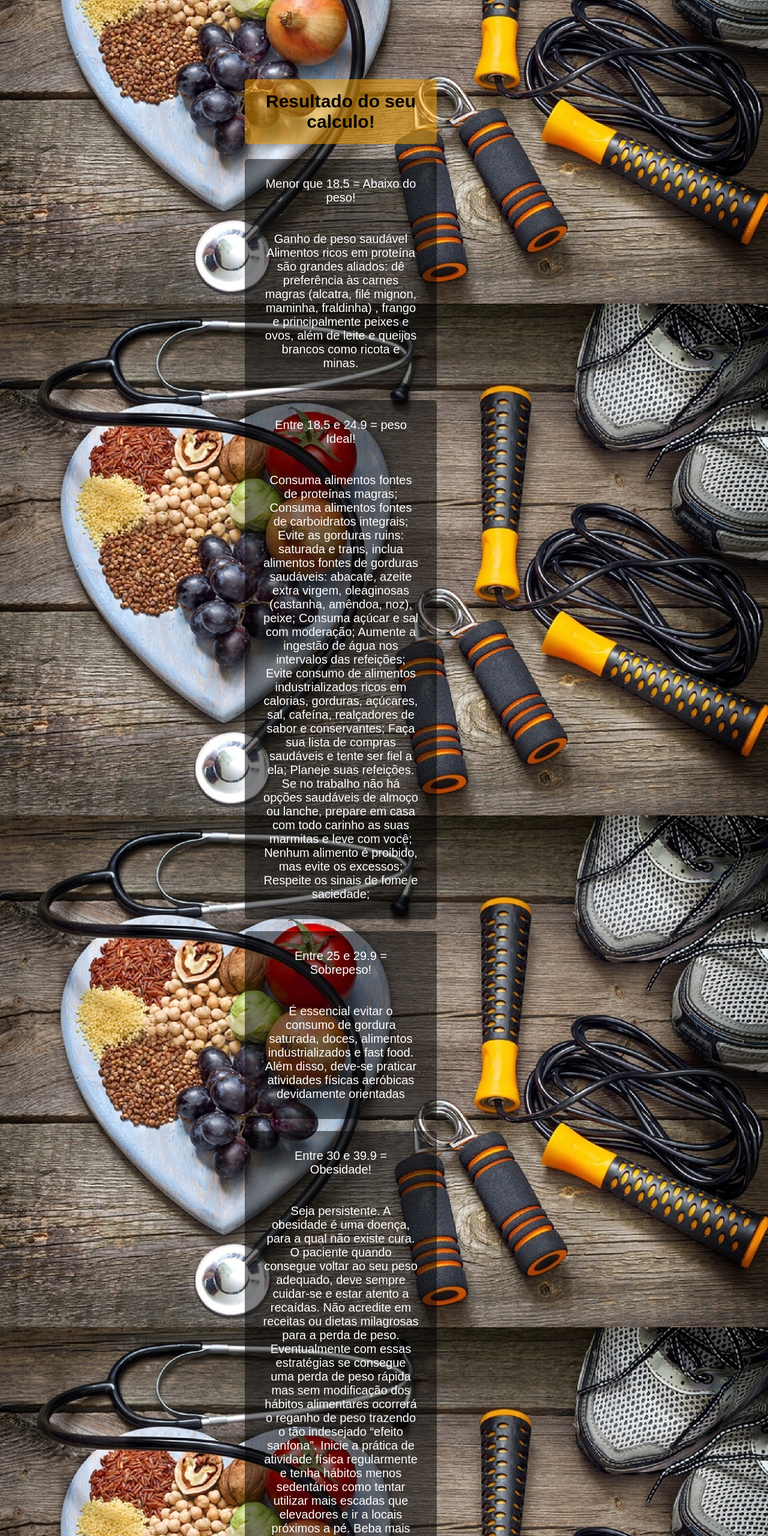
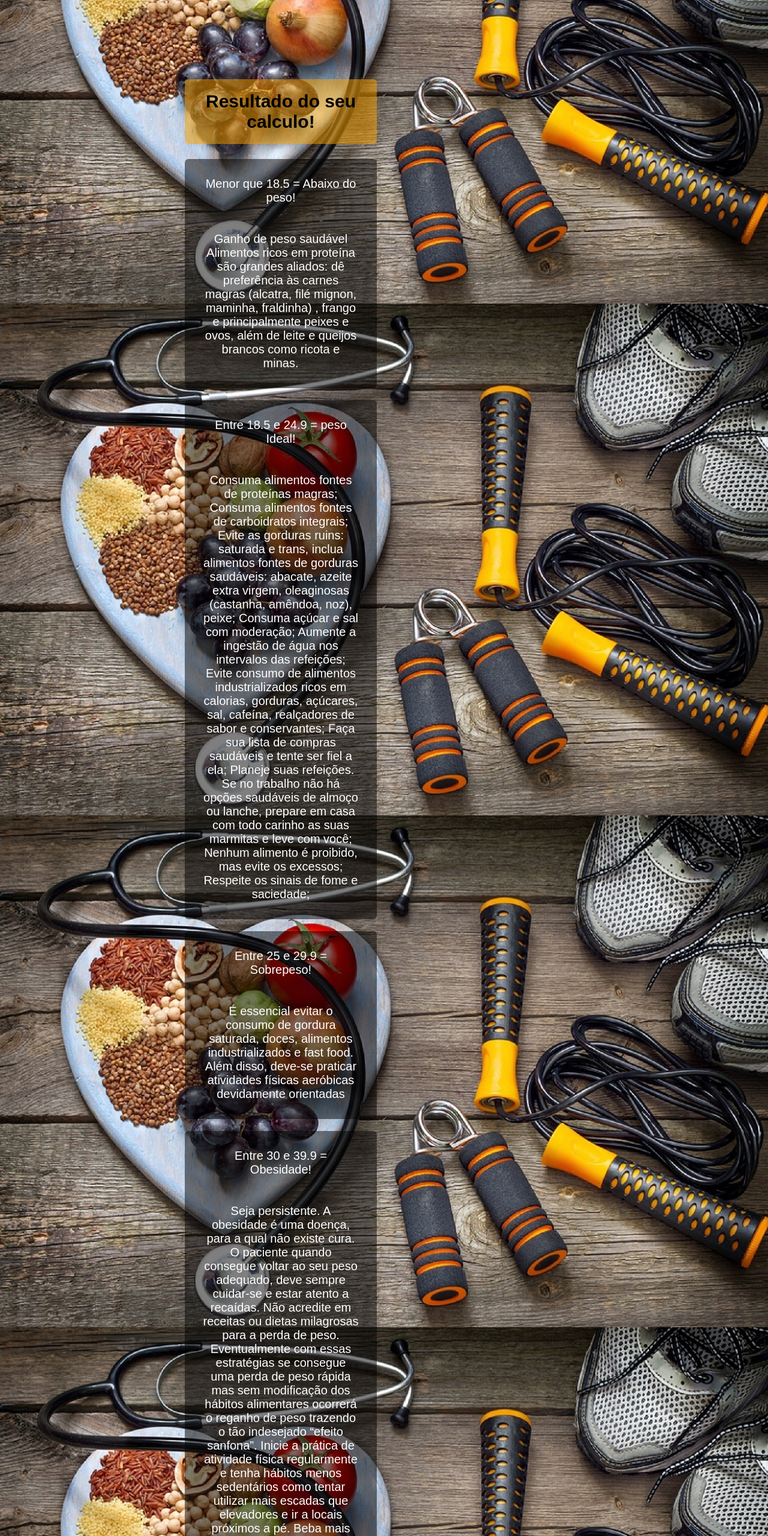
Before and after one commit to welton1986/Calculadora_IMC, a plain HTML site: page index.html in a window 1280 px wide. Shown: the part 1200-3760 px from the top of the page at 60% size. Drawn offline with Linux system fonts and the light colour scheme.

Commit message:
atualizado

```diff
--- a/estilo.css
+++ b/estilo.css
@@ -62,7 +62,7 @@ section p {
 
 footer{
     width: 320px;
-    padding-left: 300px;
+    padding-left:200px;
 }
 
 
@@ -80,7 +80,7 @@ footer p{
 
     text-align: center;
     width: 320px;
-    padding-left: 300px;
+    padding-left:200px;
 }
 
 #resultado h2{
@@ -92,7 +92,7 @@ footer p{
 
 #abaixo{
     width:320px;
-    padding-left: 300px;
+    padding-left:200px;
 }
 
 #abaixo p{
@@ -106,7 +106,7 @@ footer p{
 
 #ideal{
     width: 320px;
-    padding-left: 300px;
+    padding-left:200px;
 }
 
 #ideal p{
@@ -119,7 +119,7 @@ footer p{
 
 #sobrepeso{
     width: 320px;
-    padding-left: 300px;
+    padding-left:200px;
 }
 
 #sobrepeso p{
@@ -132,7 +132,7 @@ footer p{
 
 #obesidade{
     width: 320px;
-    padding-left: 300px;
+    padding-left:200px;
 }
 
 #obesidade p{
@@ -145,7 +145,7 @@ footer p{
 
 #grave{
     width: 320px;
-    padding-left: 300px;
+    padding-left:200px;
 }
 
 #grave p{
```
